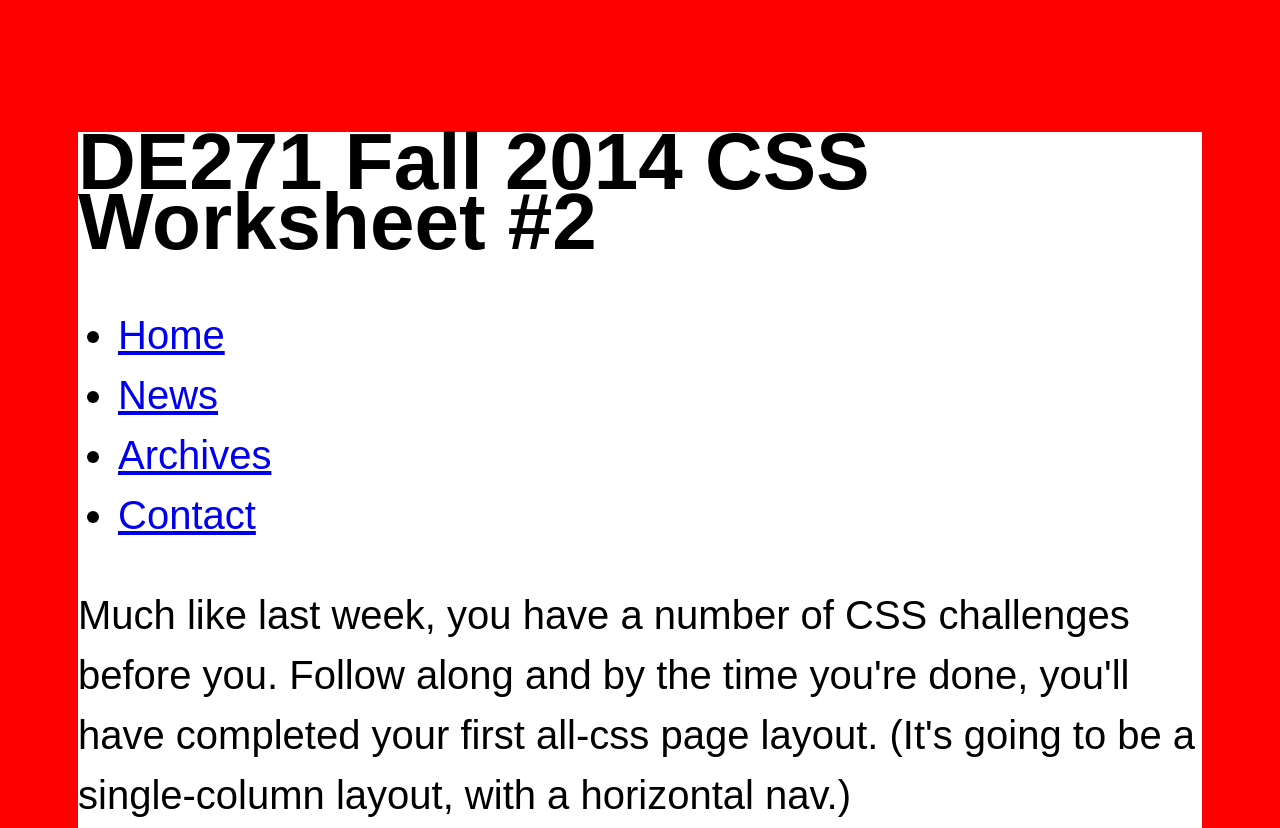
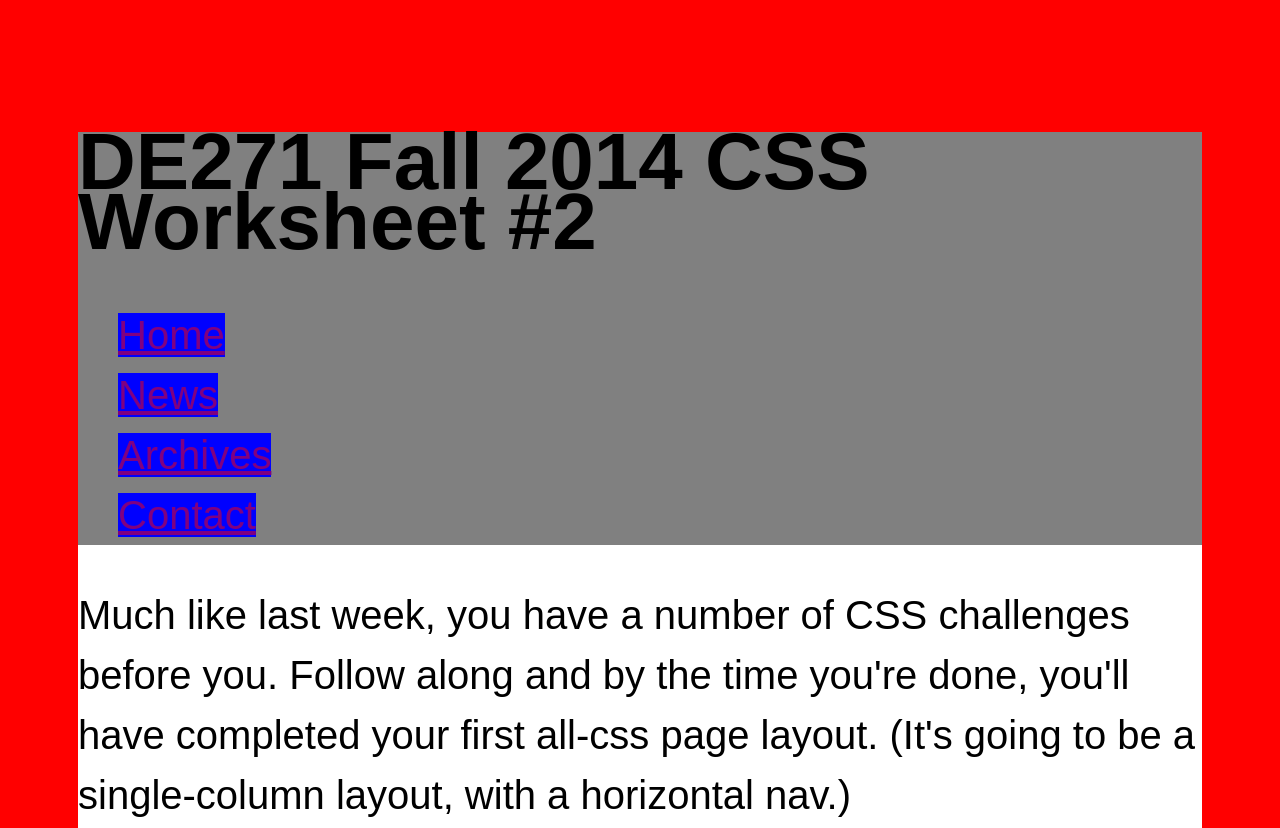
Before and after one commit to aliciapucci/Interactive-Publishing-, a plain HTML site: page CSS 2/html.html in a window 1280 px wide. Shown: the top 828 px of the page. Drawn offline with Linux system fonts and the light colour scheme.

Commit message:
Changed header list colors and took off bullets

```diff
--- a/CSS 2/style.css
+++ b/CSS 2/style.css
@@ -4,9 +4,25 @@ font-family: "arial";
 font-size: 40px;
 line-height: 60px;
 padding: 70px;
+list-style-type: 'helvetica';
 }
 
 .wrapper{
 background-color: white;
 margin: 20px auto;
 }
+
+
+nav ul{
+list-style-type: none;
+
+}
+
+a{ color: purple;
+   background-color: blue;
+}
+
+
+
+header{ background-color: grey;
+}
--- a/CSS PROJECT 2/CSSpg.css
+++ b/CSS PROJECT 2/CSSpg.css
@@ -3,6 +3,9 @@ font-family: 'georgia';
 width: 500px;
 margin-top: 20px
 margin-left: 0px 0px 0px 350px;
+list-style-type: 'helvetica';
+none:
+padding:
 }
 
 
```
